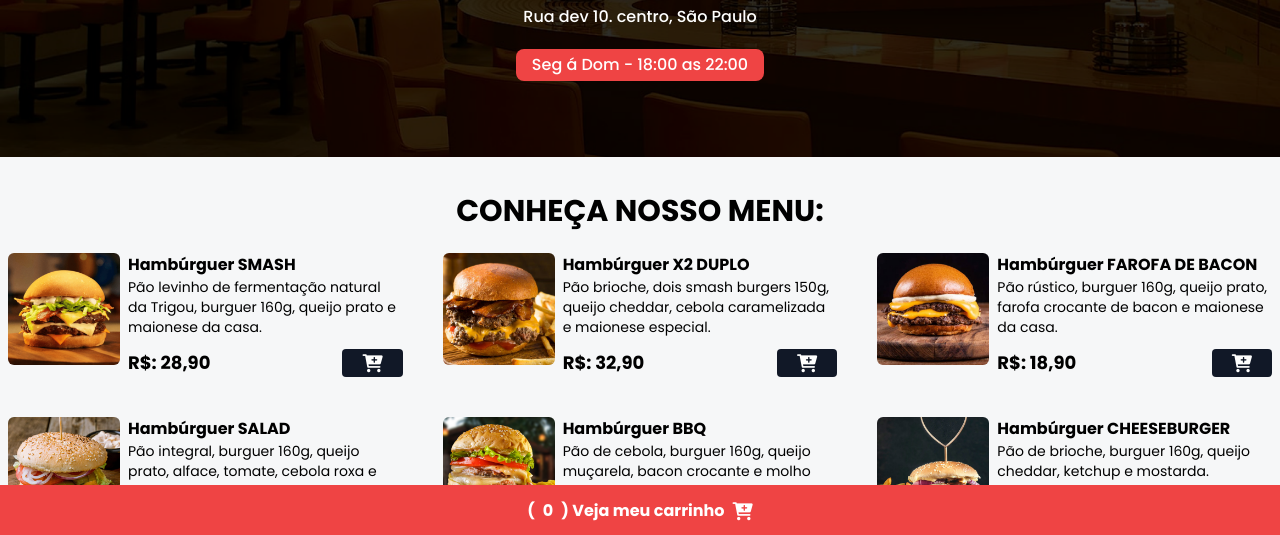
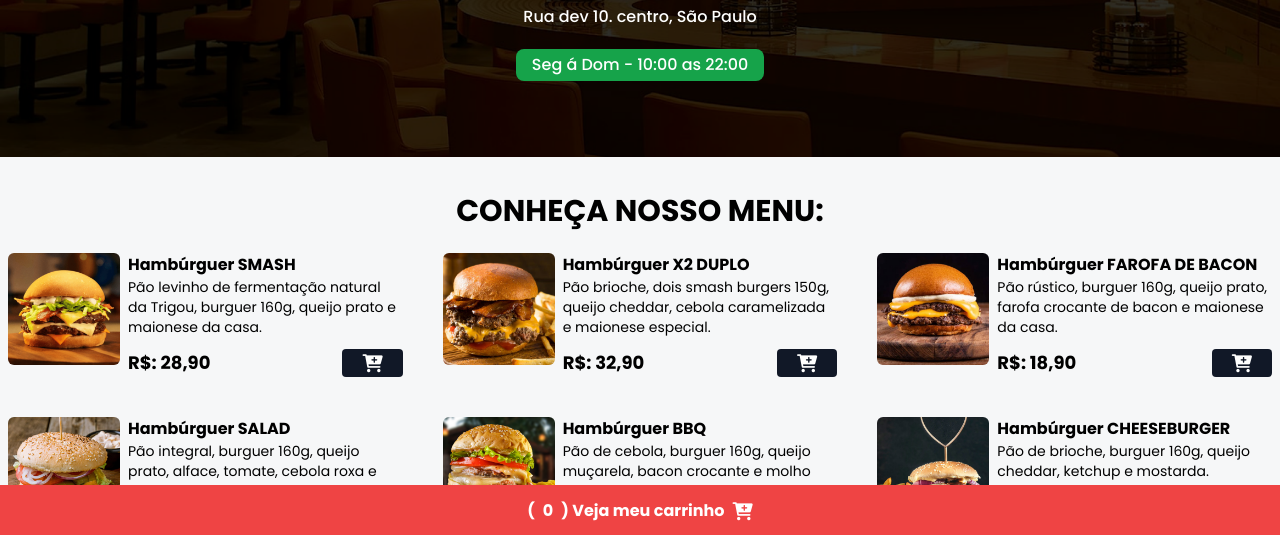
Before and after one commit to funaki-roger/dev-hamburgueria-sujeitoprogramador, a website: page index.html in a window 1280 px wide. Shown: the part 263-798 px from the top of the page. Drawn offline with nearby package versions, Linux system fonts and the light colour scheme.

Commit message:
fix: opening time to 10 AM

```diff
--- a/index.html
+++ b/index.html
@@ -45,7 +45,7 @@
       <span class="text-white font-medium">Rua dev 10. centro, São Paulo</span>
 
       <div class="bg-green-600 px-4 py-1 rounded-lg mt-5" id="date-span">
-        <span class="text-white font-medium">Seg á Dom - 18:00 as 22:00</span>
+        <span class="text-white font-medium">Seg á Dom - 10:00 as 22:00</span>
       </div>
     </div>
   </header>
--- a/script.js
+++ b/script.js
@@ -195,7 +195,7 @@ checkoutBtn.addEventListener("click", function(){
 function checkRestaurantOpen(){
     const data = new Date();
     const hora = data.getHours();
-    return hora >= 18 && hora < 22; // True = Restaurante esta aberto!
+    return hora >= 10 && hora < 22; // True = Restaurante esta aberto!
 }
 
 const spanItem = document.getElementById("date-span")
```
